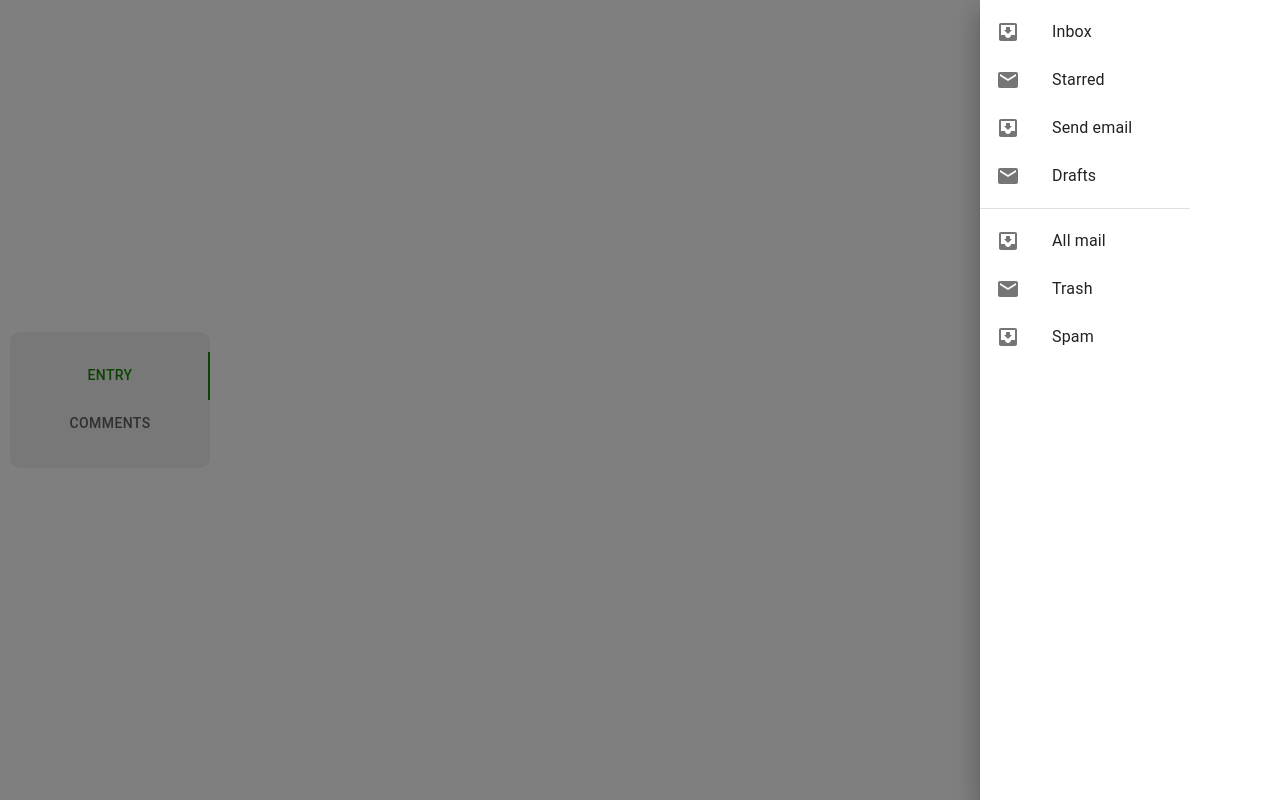
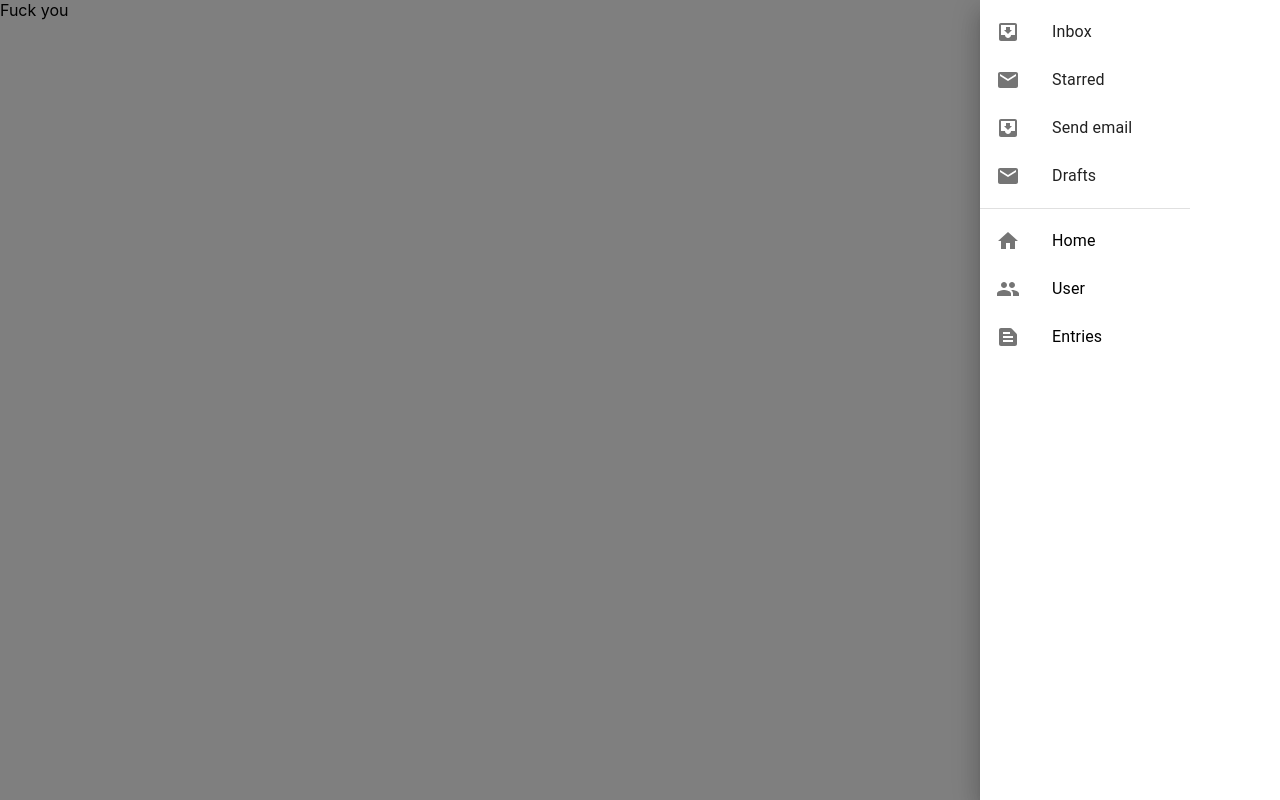
Before and after one commit to SaaD036/spen-sav-frontend, a React (Create React App) app: page / in a window 1280 px wide. Both pictures are taken after a click on the button 1248 px from the left and 400 px from the top of the page. Built offline with nearby package versions, Linux system fonts and the light colour scheme; no server answers.

Commit message:
Add basic routes for whole application

```diff
--- a/package.json
+++ b/package.json
@@ -16,6 +16,7 @@
     "react": "^18.2.0",
     "react-dom": "^18.2.0",
     "react-redux": "^8.0.5",
+    "react-router-dom": "^6.11.2",
     "react-scripts": "5.0.1",
     "redux": "^4.2.1",
     "redux-thunk": "^2.4.2",
--- a/src/App.css
+++ b/src/App.css
@@ -39,3 +39,8 @@ body {
     display: flex;
     height: 100vh;
 }
+
+.links {
+    text-decoration: none;
+    color: black;
+}
--- a/src/App.jsx
+++ b/src/App.jsx
@@ -1,10 +1,10 @@
 import React from 'react';
 import { Provider } from 'react-redux';
+import { RouterProvider } from 'react-router-dom';
 
 import store from './redux/store';
 
-import Layout from './components/layout';
-import UserPage from './components/pages/users';
+import routes from './routes';
 
 import './App.css';
 
@@ -12,9 +12,7 @@ function App () {
     return (
         <Provider store={store}>
             <div className="App">
-                <Layout>
-                    <UserPage />
-                </Layout>
+                <RouterProvider router={routes}/>
             </div>
         </Provider>
     );
--- a/src/components/layout/sidebar/index.jsx
+++ b/src/components/layout/sidebar/index.jsx
@@ -1,16 +1,15 @@
 import React, { useState } from 'react';
-import Box from '@mui/material/Box';
-import Drawer from '@mui/material/Drawer';
-import Button from '@mui/material/Button';
-import List from '@mui/material/List';
-import Divider from '@mui/material/Divider';
-import ListItem from '@mui/material/ListItem';
-import ListItemButton from '@mui/material/ListItemButton';
+import { Link } from 'react-router-dom';
+
+import { Box, Drawer, Button, List, Divider, ListItem, ListItemButton } from '@mui/material';
+
 import ListItemIcon from '@mui/material/ListItemIcon';
 import ListItemText from '@mui/material/ListItemText';
 import InboxIcon from '@mui/icons-material/MoveToInbox';
 import MailIcon from '@mui/icons-material/Mail';
 import ArrowCircleLeftIcon from '@mui/icons-material/ArrowCircleLeft';
+
+import { sideBarItems } from './utilities';
 
 import styles from './styles.module.css';
 
@@ -45,15 +44,17 @@ const Sidebar = props => {
             </List>
             <Divider />
             <List>
-                {['All mail', 'Trash', 'Spam'].map((text, index) => (
-                    <ListItem key={text} disablePadding>
-                        <ListItemButton>
-                            <ListItemIcon>
-                                {index % 2 === 0 ? <InboxIcon /> : <MailIcon />}
-                            </ListItemIcon>
-                            <ListItemText primary={text} />
-                        </ListItemButton>
-                    </ListItem>
+                {(sideBarItems || []).map((item, index) => (
+                    <Link to={item.route} className='links' onClick={() => setIsSidebarOpen(false)}>
+                        <ListItem key={item.title} disablePadding>
+                            <ListItemButton>
+                                <ListItemIcon>
+                                    {<item.icon />}
+                                </ListItemIcon>
+                                <ListItemText primary={item.title} />
+                            </ListItemButton>
+                        </ListItem>
+                    </Link>
                 ))}
             </List>
         </Box>
--- /dev/null
+++ b/src/components/layout/sidebar/utilities.js
@@ -0,0 +1,23 @@
+import {
+    Home as HomeIcon,
+    Group as GroupIcon,
+    TextSnippet as EntryIcon,
+} from '@mui/icons-material';
+
+export const sideBarItems = [
+    {
+        title: 'Home',
+        icon: HomeIcon,
+        route: '/',
+    },
+    {
+        title: 'User',
+        icon: GroupIcon,
+        route: '/users',
+    },
+    {
+        title: 'Entries',
+        icon: EntryIcon,
+        rotes: '/entries',
+    },
+];
--- /dev/null
+++ b/src/routes.js
@@ -0,0 +1,27 @@
+import {
+    createBrowserRouter,
+} from 'react-router-dom';
+
+import Layout from './components/layout';
+import UserPage from './components/pages/users';
+
+const getLayoutedComponent = (children) => {
+    return (
+        <Layout>
+            {children}
+        </Layout>
+    );
+};
+
+const routes = createBrowserRouter([
+    {
+        path: '/',
+        element: getLayoutedComponent(<div>Fuck you</div>),
+    },
+    {
+        path: '/users',
+        element: getLayoutedComponent(<UserPage />),
+    },
+]);
+
+export default routes;
```
Also changed, not shown: .eslintrc.json, 1 other file (tests, documents, lock files or other folders).
